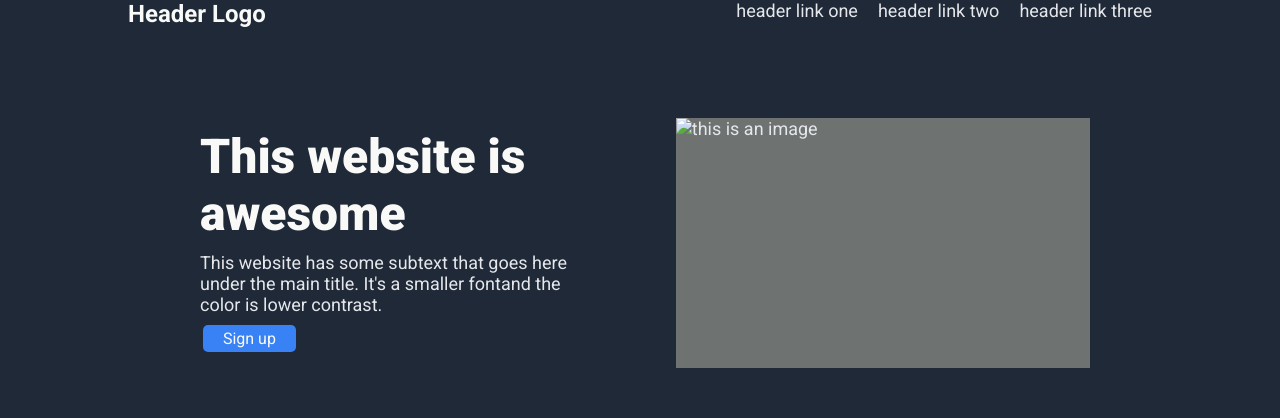
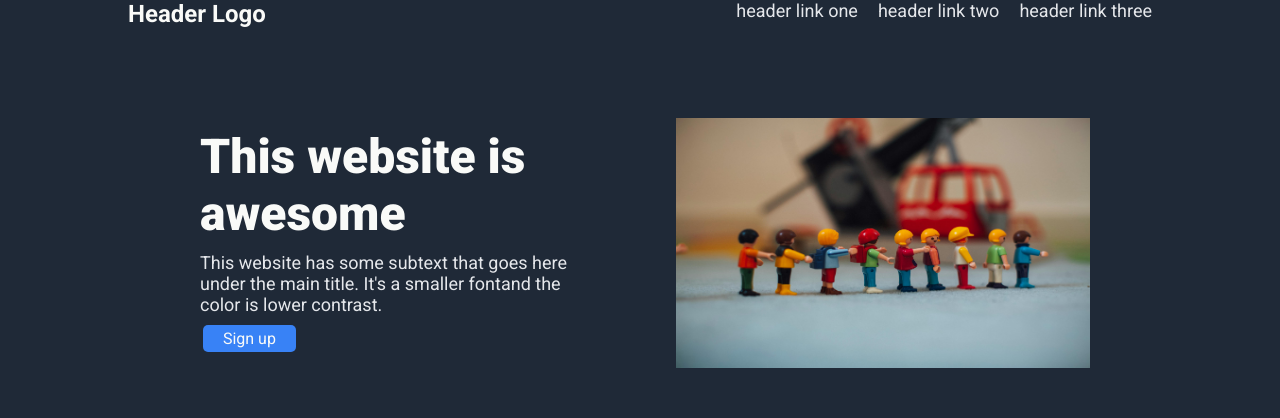
Before and after one commit to coolguyjuls/TOP-Landing-Page, a plain HTML site: page index.html in a window 1280 px wide. Shown: the top 418 px of the page. Drawn offline with Linux system fonts and the light colour scheme.

Commit message:
Add image into hero ection
Downloaded a stock image from pexel and added it
into the folder directory. Had to add css for the
image tag directly, adding in a height and width
property both set to 100 percent.

```diff
--- a/index.html
+++ b/index.html
@@ -36,7 +36,7 @@
 
                 </div>
             </div>
-            <div class="image"><img src="#" alt="this is an image"></div>
+            <div class="image"><img src="images/pexels-markus-spiske-3806754.jpg" alt="this is an image"></div>
         </main>
     </section>
     <!--  main section  --------------------------------------- -->
--- a/styles.css
+++ b/styles.css
@@ -79,9 +79,12 @@ ul{
     /* border: 2px solid white; */
     width: 50%;
     background-color: #6E7271;
-    /* margin-bottom: 20px; */
     margin-left: 60px;
     flex-shrink: none;
+}
+.image img{
+    height:100%;
+    width: 100%;
 }
 h1{
     font-size: 48px;
```
Also changed, not shown: images/pexels-markus-spiske-3806754.jpg (added).
